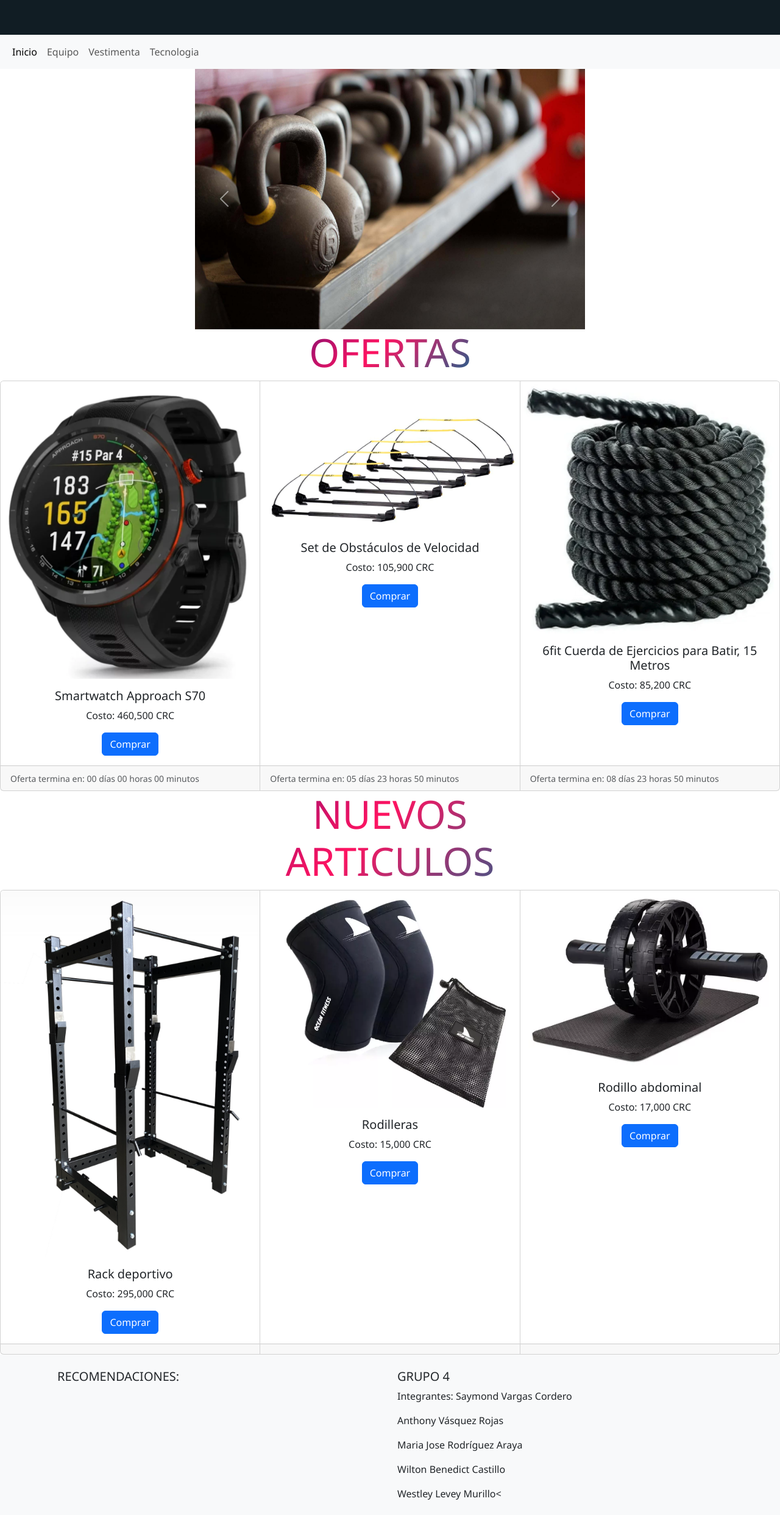
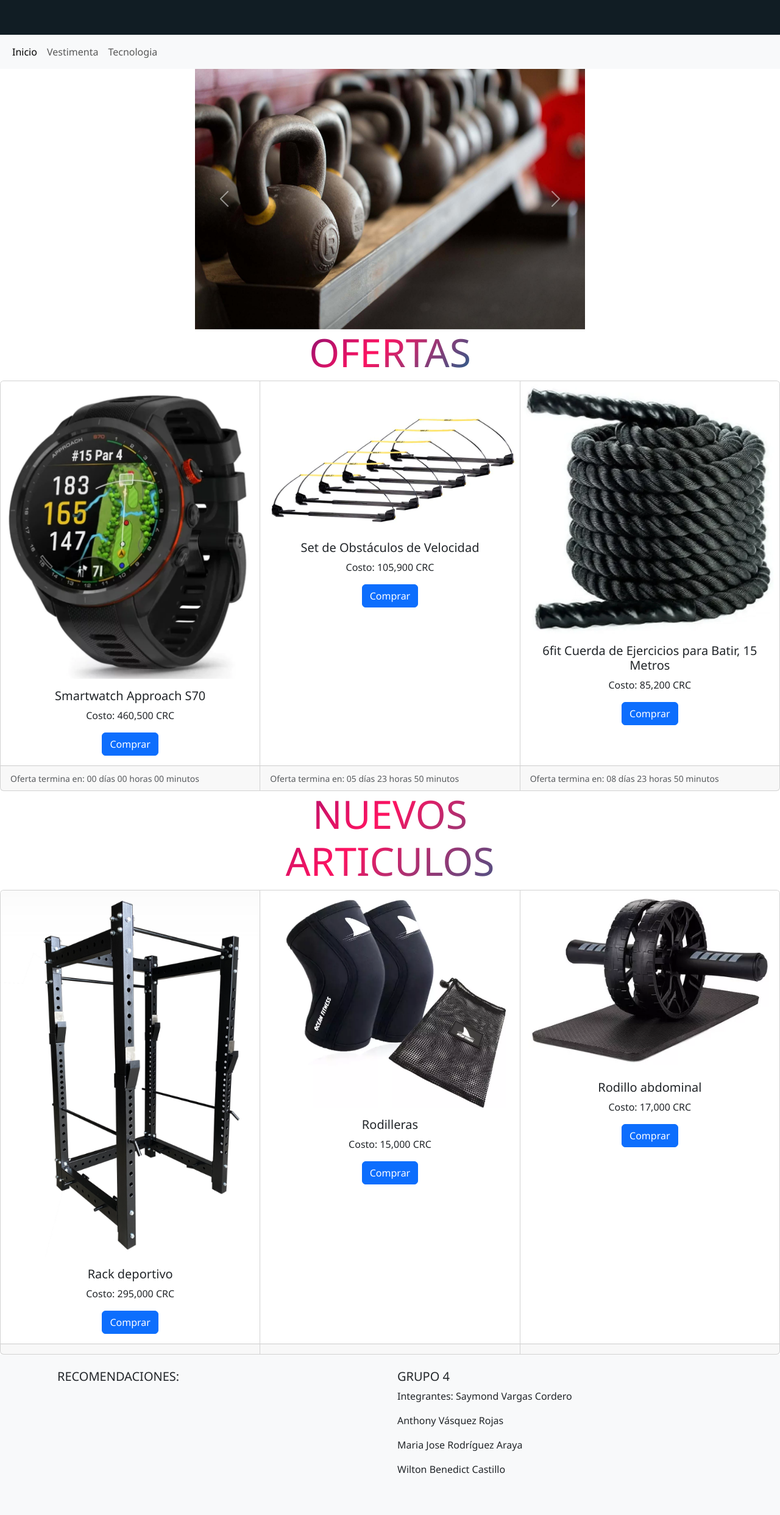
Before and after one commit to WiltonBenedict/WiltonBenedict.github.io, a plain HTML site: page index.html in a window 1280 px wide. Shown: the part 313-2797 px from the top of the page at 61% size. Drawn offline with nearby package versions, Linux system fonts and the light colour scheme; grey boxes are pictures that could not be loaded.

Commit message:
update 3

```diff
--- a/index.html
+++ b/index.html
@@ -42,9 +42,10 @@
                 >Inicio</a
               >
             </li>
-            <li class="nav-item">
+            <!--                  <li class="nav-item">
               <a class="nav-link" href="equipo.html">Equipo</a>
-            </li>
+            </li>       -->
+
             <li class="nav-item">
               <a class="nav-link" href="vestimenta.html">Vestimenta</a>
             </li>
@@ -266,7 +267,7 @@
             <p>              Maria Jose Rodríguez Araya</p>
             <p>              Wilton Benedict Castillo
             </p>
-            <p> Westley Levey Murillo<</p>
+            <!--             <p> Westley Levey Murillo<</p> -->
           </div>
           <!--Grid column-->
         </div>
```
Also changed, not shown: tecnologia.html (+3 -3 lines), vestimenta.html (+3 -3 lines).
